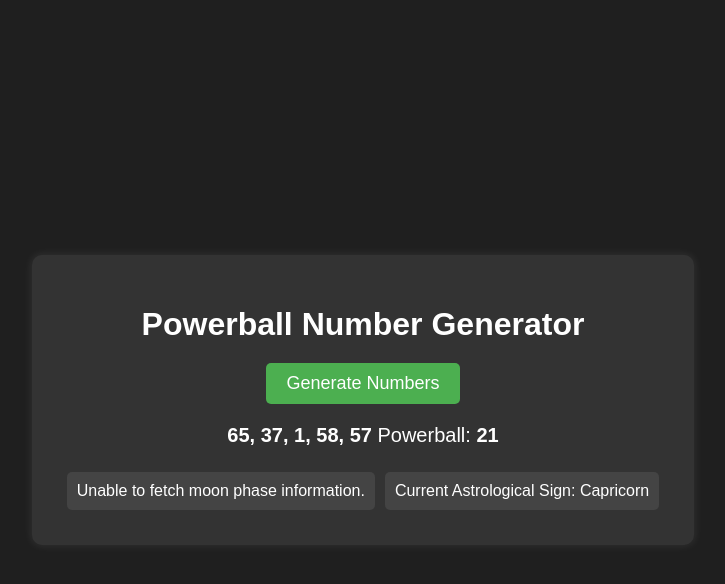
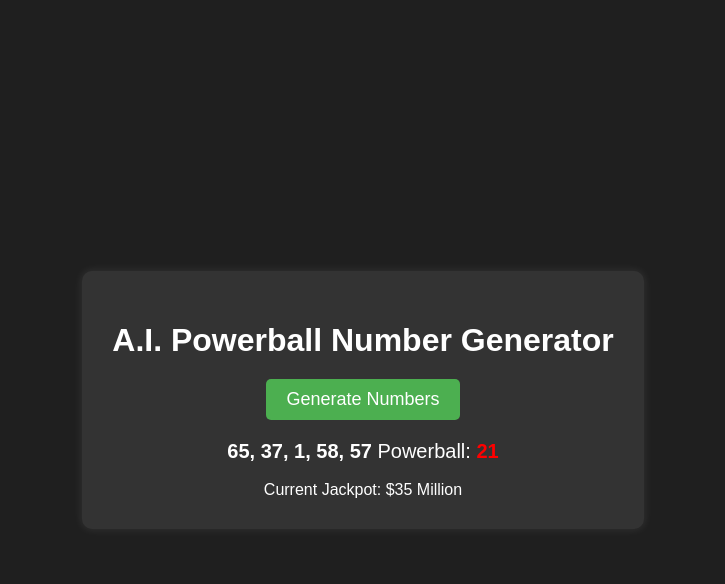
Before and after one commit to SDSchultz/my-chatgpt, a plain HTML site: page index.html in a window 1280 px wide. Both pictures are taken after a click on the button "Generate Numbers". Shown: the whole page, without its empty margins (277-1002 px from the left). Drawn offline with Linux system fonts and the light colour scheme; no server answers.

Commit message:
Add files via upload

```diff
--- a/index.html
+++ b/index.html
@@ -2,18 +2,16 @@
 <html lang="en">
 <head>
   <meta charset="UTF-8">
-  <title>Powerball Number Generator</title>
+  <title>A.I. Powerball Number Generator</title>
   <link rel="stylesheet" href="styles.css">
 </head>
 <body>
   <div class="container">
-    <h1>Powerball Number Generator</h1>
+    <h1>A.I. Powerball Number Generator</h1>
     <button id="generateButton">Generate Numbers</button>
     <div id="result" class="result"></div>
-    <div class="additional-info">
-      <div id="moonPhase" class="info"></div>
-      <div id="astrologicalSign" class="info"></div>
-    </div>
+<br>
+    <div id="jackpot" class="info"></div>
   </div>
 
   <script src="script.js"></script>
--- a/script.js
+++ b/script.js
@@ -1,16 +1,4 @@
-document.getElementById('generateButton').addEventListener('click', async function() {
-  try {
-    // Fetch moon phase data
-    const moonPhaseResponse = await fetch('https://api.ipgeolocation.io/astronomy?apiKey=9ce55516d5354e2f872c48da8fe47923');
-    const moonPhaseData = await moonPhaseResponse.json();
-    const moonPhaseElement = document.getElementById('moonPhase');
-    moonPhaseElement.innerHTML = 'Current Moon Phase: ' + moonPhaseData.moon_phase + ' (' + moonPhaseData.moon_illumination + ' illuminated)';
-  } catch (error) {
-    console.error('Error fetching moon phase:', error);
-    const moonPhaseElement = document.getElementById('moonPhase');
-    moonPhaseElement.innerHTML = 'Unable to fetch moon phase information.';
-  }
-
+document.getElementById('generateButton').addEventListener('click', function() {
   // Generate numbers based on the existing method
   let whiteBalls = [];
   for (let i = 0; i < 5; i++) {
@@ -23,20 +11,7 @@ document.getElementById('generateButton').addEventListener('click', async functi
   let result = document.getElementById('result');
   result.innerHTML = '<strong>' + whiteBalls.join(', ') + '</strong> Powerball: <strong>' + powerBall + '</strong>';
 
-  // Calculate astrological sign based on current date
-  const astrologicalSignElement = document.getElementById('astrologicalSign');
-  const currentDate = new Date();
-  const month = currentDate.getMonth() + 1;
-  const day = currentDate.getDate();
-
-  const astrologicalSigns = [
-    'Capricorn', 'Aquarius', 'Pisces', 'Aries', 'Taurus', 'Gemini',
-    'Cancer', 'Leo', 'Virgo', 'Libra', 'Scorpio', 'Sagittarius', 'Capricorn'
-  ];
-
-  const astrologicalSignIndex = (day <= 21) ? (month - 1) : month;
-  const astrologicalSign = astrologicalSigns[astrologicalSignIndex];
-  if (astrologicalSignElement) {
-    astrologicalSignElement.innerHTML = 'Current Astrological Sign: ' + astrologicalSign;
-  }
+  // Placeholder for the PowerBall jackpot amount
+  const jackpotElement = document.getElementById('jackpot');
+  jackpotElement.innerHTML = 'Current Jackpot: $35 Million';
 });
--- a/styles.css
+++ b/styles.css
@@ -41,6 +41,8 @@ button:hover {
 .result {
   margin-top: 20px;
   font-size: 20px;
+strong:last-child {
+  color: red;
 }
 
 .additional-info {
```
